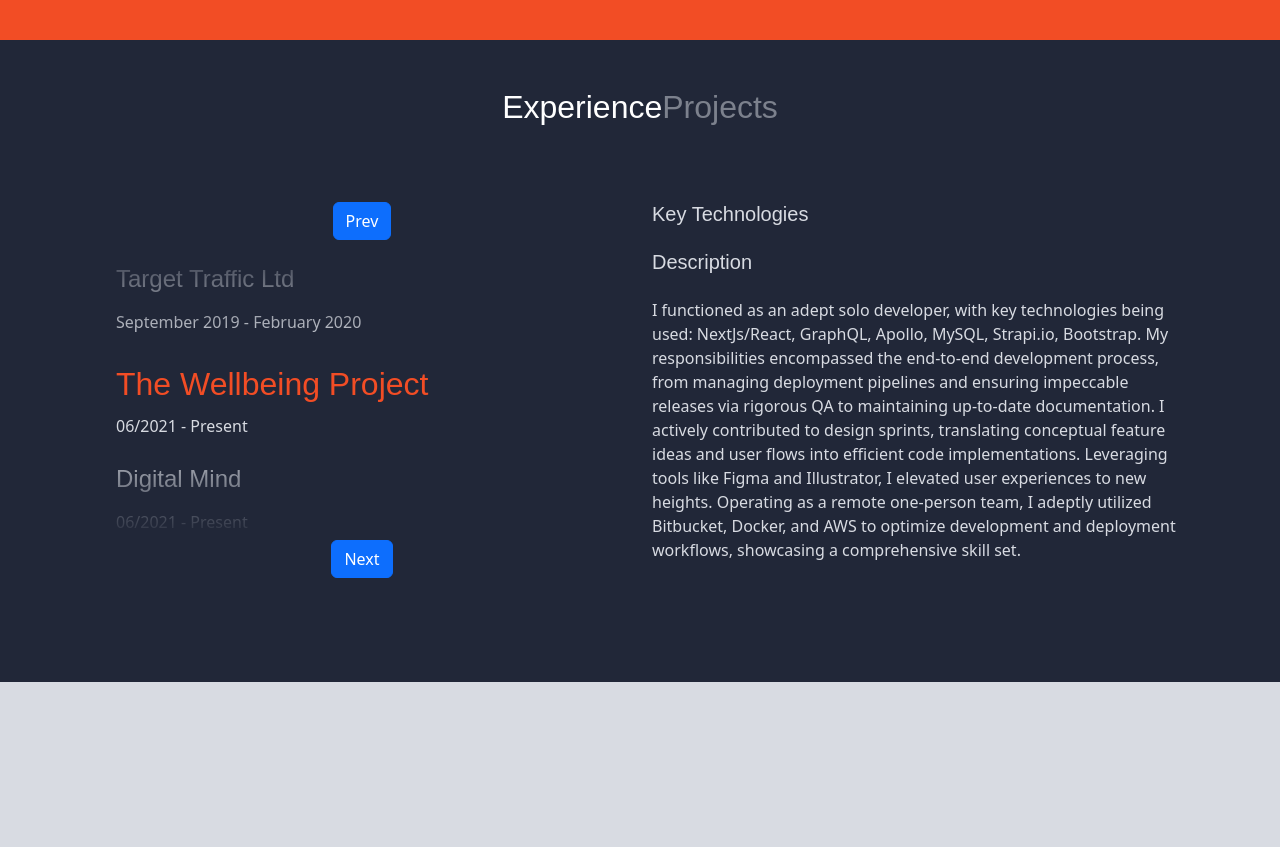
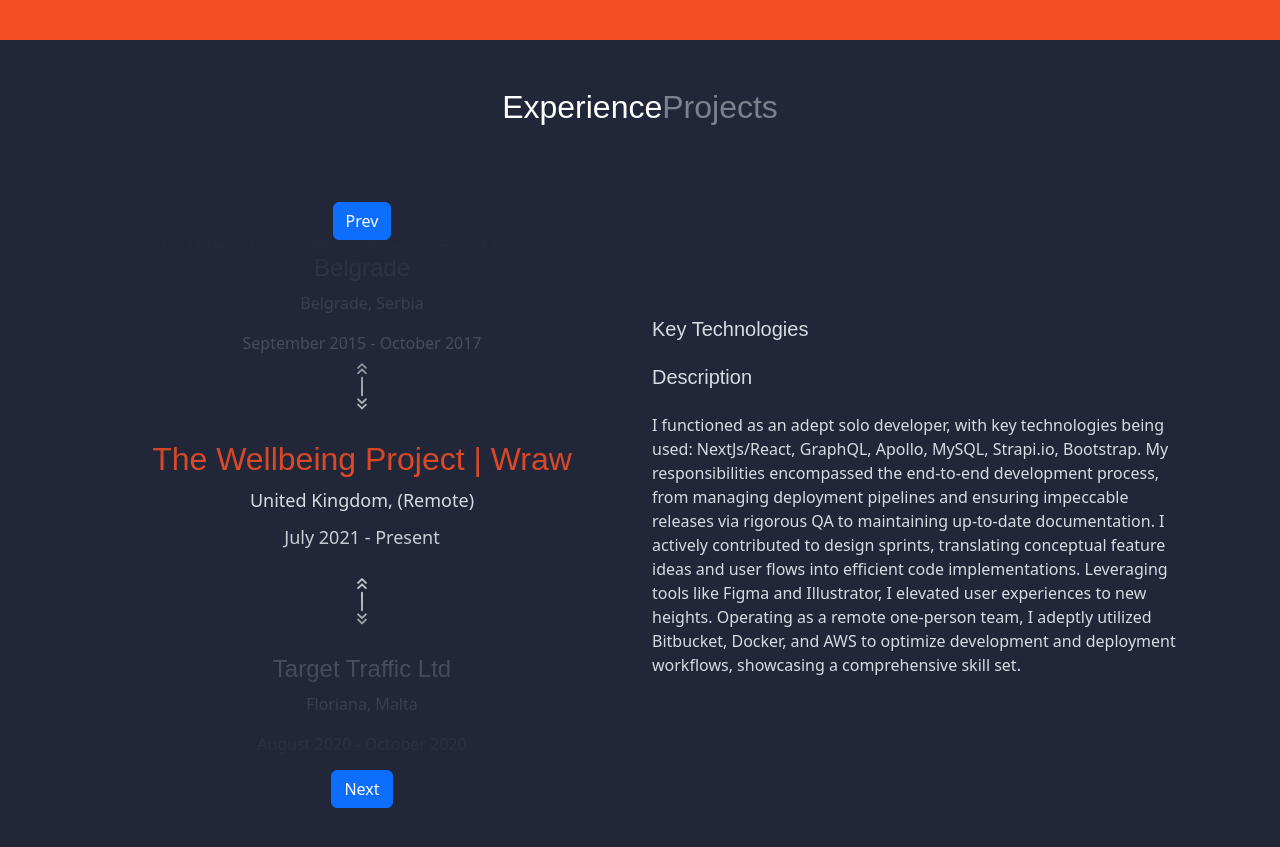
Before and after one commit to elbjek/elbjek.github.io, a Next.js app: page / in a window 1280 px wide. Shown: the part 1560-2407 px from the top of the page. Before the commit the page ends 2242 px from the top, so only its background shows below. Built offline with nearby package versions, Linux system fonts and the light colour scheme; a web font is replaced by a local one.

Commit message:
Add experience content;  Position and stylize experience block carousel

```diff
--- a/src/components/Career/Experience.js
+++ b/src/components/Career/Experience.js
@@ -7,130 +7,126 @@
 
 export const data = [
   {
-    company: "Target Traffic Ltd",
-    location: "Floriana, Malta",
-    position: "Junior Frontend Developer",
-    start_date: "September 2019",
-    end_date: "February 2020",
-    description: `I demonstrated and gained skill in developing interactive and responsive layouts, facilitating cohesive collaboration with designers and backend developers in a global environment.
-    This role helped me gain a robust understanding of  technologies like Vanilla JavaScript, PugJs, and NuxtJs, along with honing skills in CSS and HTML, which became fundamental in enhancing project development processes. My acquired proficiency in utilizing Adobe Illustrator and Figma played a decisive role in the fruitful completion of projects such as estaformular.org, travelicia.de, and estaform.org. Furthermore, I embraced platforms like Bitbucket and Jira to facilitate cohesive and streamlined project workflows.`,
-    active: false,
-    icons: [
-      {
-        title: "React123",
-        icon: "fa-56",
-      },
-    ],
-    slug: "targettraffic",
-  },
-  {
-    company: "The Wellbeing Project",
+    company: "The Wellbeing Project | Wraw",
     location: "United Kingdom, (Remote)",
-    position: "Junior Frontend Developer",
-    start_date: "06/2021",
+    position: "Full Stack Developer",
+    start_date: "July 2021",
     end_date: "Present",
     description: `I functioned as an adept solo developer, with key technologies being used: NextJs/React, GraphQL, Apollo, MySQL, Strapi.io, Bootstrap.
     My responsibilities encompassed the end-to-end development process, from managing deployment pipelines and ensuring impeccable releases via rigorous QA to maintaining up-to-date documentation.
-     I actively contributed to design sprints, translating conceptual feature ideas and user flows into efficient code implementations. Leveraging tools like Figma and Illustrator, I elevated user experiences to new heights. Operating as a remote one-person team, I adeptly utilized Bitbucket,
-     Docker, and AWS to optimize development and deployment workflows, showcasing a comprehensive skill set.`,
+     I actively contributed to design sprints, translating conceptual feature ideas and user flows into efficient code implementations. Leveraging tools like Figma and Illustrator, I elevated user experiences to new heights. Operating as a remote one-person team, I adeptly utilized Bitbucket, Docker, and AWS to optimize development and deployment workflows, showcasing a comprehensive skill set.`,
     icons: [
-      {
-        title: "React25",
-        icon: "fa-123",
-      },
-      {
-        title: "HTML5 Title",
-        icon: "fa-123",
-      },
-      {
-        title: "React777",
-        icon: "fa-666",
-      },
-      {
-        title: "HTML5 Title1",
-        icon: "fa-31",
-      },
+      { id: 1, title: "React25", icon: "fa-123" },
+      { id: 2, title: "HTML5 Title", icon: "fa-123" },
+      { id: 3, title: "React777", icon: "fa-666" },
+      { id: 4, title: "HTML5 Title1", icon: "fa-31" },
     ],
     active: true,
     slug: "twp",
   },
   {
-    company: "Digital Mind",
-    location: "Belgrade, Serbia",
-    position: "Junior Frontend Developer / UI Designer",
-    start_date: "06/2021",
-    end_date: "Present",
-    description: `Digital mind description`,
+    company: "Target Traffic Ltd",
+    location: "Floriana, Malta",
+    position: "Junior Frontend Developer",
+    start_date: "August 2020 ",
+    end_date: "October 2020",
+    description: `I collaborated with designers, and other developers, to transform PSD/Figma files into dynamic, responsive code. My hands-on proficiency with technologies such as HTML5, CSS3, Sass, and Webpack, coupled with my adeptness in Javascript, jQuery, and Typescript, allowed me to effectively maintain front-end issues across diverse slot gaming and local platforms. Leveraging tools like GitLab and Jira, I efficiently managed project workflows, showcasing my commitment to delivering high-quality outcomes in a fast-paced and multicultural environment.`,
+    active: true,
     icons: [
       {
+        id: 5,
+        title: "React123",
+        icon: "fa-56",
+      },
+    ],
+    slug: "platingaming",
+  },
+  {
+    company: "Target Traffic Ltd",
+    location: "Floriana, Malta",
+    position: "Frontend Developer",
+    start_date: "September 2020 ",
+    end_date: "June 2020",
+    description: `I collaborated with designers, and other developers, to transform PSD/Figma files into dynamic, responsive code. My hands-on proficiency with technologies such as HTML5, CSS3, Sass, and Webpack, coupled with my adeptness in Javascript, jQuery, and Typescript, allowed me to effectively maintain front-end issues across diverse slot gaming and local platforms. Leveraging tools like GitLab and Jira, I efficiently managed project workflows, showcasing my commitment to delivering high-quality outcomes in a fast-paced and multicultural environment.`,
+    icons: [
+      {
+        id: 6,
         title: "React6",
         icon: "fa-12234",
       },
       {
+        id: 7,
         title: "HTML5 123",
         icon: "fa-32131",
       },
       {
+        id: 8,
         title: "React44",
         icon: "fa-reac123t",
       },
       {
+        id: 9,
         title: "HTML5234",
         icon: "fa-html51",
+      },
+    ],
+    active: false,
+    slug: "targettraffic",
+  },
+  {
+    company: "Digital Mind Ltd",
+    location: "Belgrade, Serbia",
+    position: "Junior Frontend Developer / UI Designer",
+    start_date: "July 2018",
+    end_date: "September 2020",
+    description: `At my first position, I spearheaded design-focused projects while nurturing a burgeoning interest in coding. I flourished in a multi-faceted role, creating interactive interfaces for Kinect and VR platforms, and crafting engaging promotional videos and social media content. A notable member of a team of 5+, my contributions were central to websites such as digitalmind.rs and vrallart.com.`,
+    icons: [
+      {
+        id: 10,
+        title: "React12",
+        icon: "fa-react1",
+      },
+      {
+        id: 11,
+        title: "HTML453",
+        icon: "fa-html6",
+      },
+      {
+        id: 12,
+
+        title: "React34",
+        icon: "fa-react4",
+      },
+      {
+        id: 13,
+        title: "HTML5636",
+        icon: "fa-html8",
       },
     ],
     active: false,
     slug: "digitalmind",
   },
   {
-    company: "Fourth item",
+    company: "ISWiB - International Student Week in Belgrade",
     location: "Belgrade, Serbia",
-    position: "Junior Frontend Developer / UI Designer",
-    start_date: "06/2021",
-    end_date: "Present",
-    description: `Fourth item description.Fourth item description.Fourth item description.
-    Fourth item description.Fourth item description.Fourth item description.Fourth item description.
-    Fourth item description.Fourth item description.Fourth item description.
-    Fourth item description.Fourth item description.Fourth item description.Fourth item description.Fourth item
-    description.Fourth item description.Fourth item description.
-    Fourth item description.Fourth item description.Fourth item description.Fourth item description.`,
-    icons: [
-      {
-        title: "React12",
-        icon: "fa-react1",
-      },
-      {
-        title: "HTML453",
-        icon: "fa-html6",
-      },
-      {
-        title: "React34",
-        icon: "fa-react4",
-      },
-      {
-        title: "HTML5636",
-        icon: "fa-html8",
-      },
-    ],
-    active: false,
-    slug: "fourthitem",
-  },
-  {
-    company: "Fifth Item",
-    location: "Floriana, Malta",
-    position: "Junior Frontend Developer",
-    start_date: "September 2019",
-    end_date: "February 2020",
-    description: `I demonstrated and gained skill in developing interactive and responsive layouts, facilitating cohesive collaboration with designers and backend developers in a global environment.
-    This role helped me gain a robust understanding of  technologies like Vanilla JavaScript, PugJs, and NuxtJs, along with honing skills in CSS and HTML, which became fundamental in enhancing project development processes. My acquired proficiency in utilizing Adobe Illustrator and Figma played a decisive role in the fruitful completion of projects such as estaformular.org, travelicia.de, and estaform.org. Furthermore, I embraced platforms like Bitbucket and Jira to facilitate cohesive and streamlined project workflows.`,
+    position: "Volunteer Designer",
+    start_date: "September 2015",
+    end_date: "October 2017",
+    description: `In a vibrant, volunteer-driven setting, I took the reins in shaping the organization's
+    visual identity, leaving my mark on various aspects ranging from website layout to identity cards and Facebook posts.
+    Leveraging a toolkit comprising Adobe Illustrator, Photoshop, After Effects, Premiere Pro, and Adobe XD, I brought visual
+    concepts to life, often diving into the realms of HTML, Vanilla JavaScript, and CSS to ensure seamless implementation.
+    Working closely with a dedicated team, my contributions played a pivotal role in crafting a cohesive and engaging brand
+    presence, as vividly showcased on iswib.org.`,
     active: false,
     icons: [
       {
+        id: 14,
         title: "React1223",
         icon: "fa-516",
       },
     ],
-    slug: "fifthitem",
+    slug: "iswib",
   },
 ];
 
@@ -141,7 +137,7 @@
   const halfwayIndex = Math.ceil(data.length / 2);
 
   // Usd to determine the height/spacing of each item
-  const itemHeight = 100;
+  const itemHeight = 215;
 
   // Used to determine at what point an item is moved from the top to the bottom
   const shuffleThreshold = halfwayIndex * itemHeight;
@@ -173,7 +169,7 @@
   };
 
   useState(() => {
-    setActiveIndex(1);
+    setActiveIndex(0);
   });
 
   const handleClick = (direction) => {
@@ -209,9 +205,12 @@
                   }}
                 >
                   {data.map((item, index) => (
+                    <>
                       <div
-                      className={`carousel-slide experience-container-item ${
-                        activeIndex === index ? "active font-2x" : ""
+                        className={`carousel-slide experience-container-item d-flex align-items-center justify-content-center ${
+                          activeIndex === index
+                            ? "active font-2x"
+                            : "text-dimmed"
                         } ${
                           Math.abs(determinePlacement(index)) <=
                           visibleStyleThreshold
@@ -224,19 +223,50 @@
                           setActiveIndex(index);
                         }}
                         style={{
-                        transform: `translateY(${determinePlacement(index)}px)`,
+                          transform: `translateY(${determinePlacement(
+                            index
+                          )}px)`,
                         }}
                       >
+                        <span
+                          style={{
+                            transform: `translateY(${determinePlacement(
+                              index
+                            )}px)`,
+                          }}
+                          className={` asset-arrows asset-arrows-double-vertical asset-arrows-double-vertical-top
+
+                          `}
+                        ></span>
+                        <div className="carousel-slide-block">
+                          <div className="carousel-slide-heading">
                             <h4
-                        className={`${activeIndex === index ? "text-red" : ""}`}
+                              className={`${
+                                activeIndex === index ? "text-red" : ""
+                              }`}
                             >
                               {item.company}
                             </h4>
-                      <p>{}</p>
+                            <p>{item.location}</p>
                             <p>
                               {item.start_date} - {item.end_date}
                             </p>
                           </div>
+                          {/* {index !== data.length - 1 && (
+                          )} */}
+                        </div>
+                        <span
+                          style={{
+                            transform: `translateY(${determinePlacement(
+                              index
+                            )}px)`,
+                          }}
+                          className={` asset-arrows asset-arrows-double-vertical asset-arrows-double-vertical-bottom
+
+                          `}
+                        ></span>
+                      </div>
+                    </>
                   ))}
                 </div>
               </div>
--- a/src/styles/globals.scss
+++ b/src/styles/globals.scss
@@ -184,25 +184,42 @@
       margin: 0 auto;
     }
   }
-  .about-info {
-  }
 }
 
 .experience-container {
   background-color: $background-darkBlue;
   color: $textWhite;
   &-content {
-    max-height: 500px;
+    // max-height: 500px;
     overflow: hidden;
   }
 }
 
 .asset-arrows {
-  height: 13px;
-  width: 50px;
-  background-image: url("/side-arrows-blue.svg");
   background-repeat: no-repeat;
   background-size: contain;
+  display: block;
+  position: absolute;
+  &-blue {
+    height: 13px;
+    width: 50px;
+    background-image: url("/side-arrows-blue.svg");
+  }
+  &-double-vertical {
+    height: 47px;
+    width: 10px;
+    background-image: url("/chevron-double-arrow.svg");
+
+    &.-bottom {
+      bottom: 15px;
+    }
+  }
+  &-double-vertical-top {
+    bottom: 230px;
+  }
+  &-double-vertical-bottom {
+    bottom: 15px;
+  }
 }
 //  .asset-arrows-blue
 
@@ -254,7 +271,7 @@
 .font-2x {
   p {
     transition: all 0.5s ease;
-    font-size: 18;
+    font-size: 18px;
     margin-bottom: 10px;
   }
   h4 {
@@ -280,8 +297,8 @@
   overflow: hidden;
   .carousel-inner {
     position: relative;
-    max-height: 300px;
-    height: 300px;
+    max-height: 530px;
+    height: 530px;
     // overflow-y: scroll;
     &::before,
     &::after {
@@ -289,7 +306,7 @@
       z-index: 1;
       position: absolute;
       width: 100%;
-      height: 110px;
+      height: 250px;
       pointer-events: none;
       left: 0;
     }
@@ -312,10 +329,20 @@
     }
     .carousel-slide {
       position: absolute;
-      top: 125px;
+      top: 200px;
       transition: transform 0.2s ease, opacity 0s ease;
       text-align: left;
       opacity: 0;
+      height: 200px;
+      width: 100%;
+      .carousel-slide-block {
+        display: flex;
+        flex-direction: column;
+        align-items: center;
+        height: 100%;
+        justify-content: space-between;
+        text-align: center;
+      }
     }
     .carousel-slide.visible {
       opacity: 1;
```
Also changed, not shown: public/chevron-double-arrow.svg (added). Lines whose indentation alone changed are shown as unchanged.
